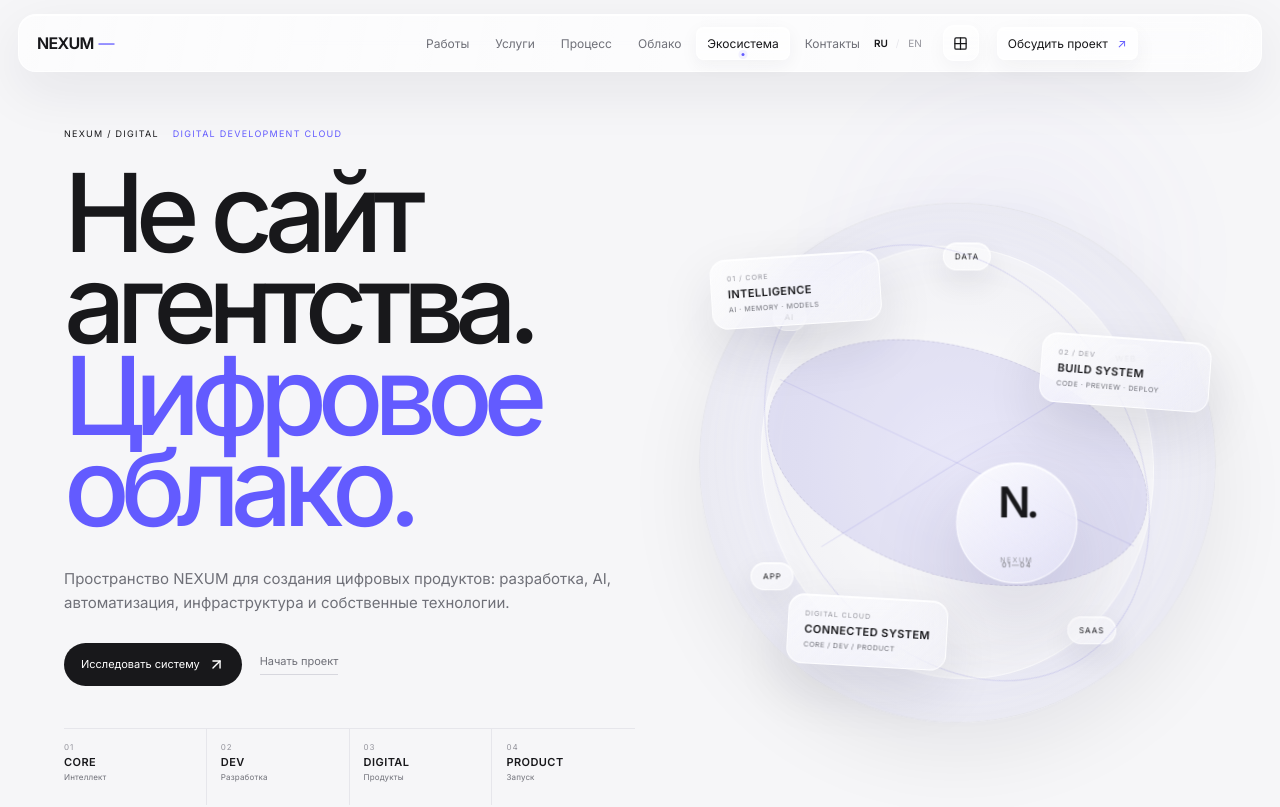
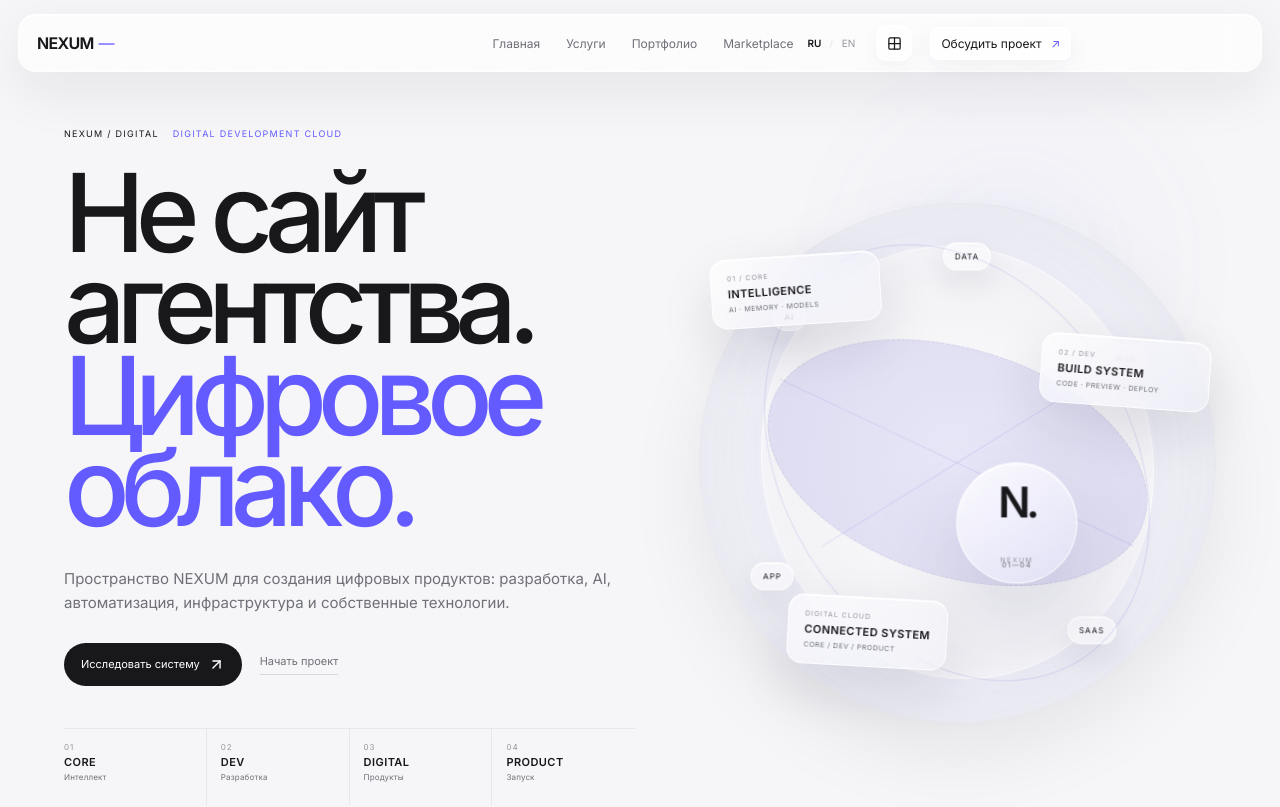
Before and after one commit to borzenkoofficial-lab/Nexum_Digital_Agency, a React (Vite) app: page / in a window 1280 px wide. Shown: the top 807 px of the page. Built offline with nearby package versions, Linux system fonts and the light colour scheme.

Commit message:
refactor: route header navigation to digital pages

```diff
--- a/src/components/Header.tsx
+++ b/src/components/Header.tsx
@@ -1,26 +1,10 @@
-import {Menu,X,Grid2X2} from 'lucide-react';import {useEffect,useState} from 'react'
+import {Menu,X,Grid2X2} from 'lucide-react';import {useState} from 'react'
 import CloudMenu from './CloudMenu'
-
 type Language='ru'|'en'
 type Props={language:Language;onLanguageChange:(language:Language)=>void}
-
 export default function Header({language,onLanguageChange}:Props){
- const[open,setOpen]=useState(false)
- const[active,setActive]=useState('#top')
- const[cloudMenu,setCloudMenu]=useState(false)
- useEffect(()=>{const ids=links.map(([,href])=>href);const observer=new IntersectionObserver(entries=>{const visible=entries.filter(e=>e.isIntersecting).sort((a,b)=>b.intersectionRatio-a.intersectionRatio)[0];if(visible)setActive('#'+visible.target.id)},{rootMargin:'-25% 0px -55% 0px',threshold:[0,.2,.5]});ids.forEach(h=>{const el=document.querySelector(h);if(el)observer.observe(el)});return()=>observer.disconnect()},[language])
- const links=language==='ru'?[['Работы','#work'],['Услуги','#services'],['Процесс','#process'],['Облако','#library'],['Экосистема','#ecosystem'],['Контакты','#contact']]:[['Work','#work'],['Services','#services'],['Process','#process'],['Cloud','#library'],['Ecosystem','#ecosystem'],['Contact','#contact']]
- const go=(href:string)=>{setOpen(false);const target=document.querySelector(href);if(target)target.scrollIntoView({behavior:'smooth'});else{location.hash='';setTimeout(()=>document.querySelector(href)?.scrollIntoView({behavior:'smooth'}),40)}}
- return <>
-  <header className={open?'open':''}>
-  <a className="brand" href="#" onClick={e=>{e.preventDefault();window.scrollTo({top:0,behavior:'smooth'})}}>NEXUM<span>—</span></a>
-  <nav>{links.map(([l,href])=><button key={l} onClick={()=>go(href)} className={active===href?'active':''}>{l}</button>)}</nav>
-  <div className="header-actions">
-   <div className="language-switch" role="group" aria-label="Language"><button className={language==='ru'?'active':''} onClick={()=>onLanguageChange('ru')}>RU</button><span>/</span><button className={language==='en'?'active':''} onClick={()=>onLanguageChange('en')}>EN</button></div>
-   <button className="header-menu-trigger" onClick={()=>setCloudMenu(true)} aria-label={language==='ru'?'Открыть меню':'Open menu'}><Grid2X2/></button><button className="header-cta" onClick={()=>go('#contact')}>{language==='ru'?'Обсудить проект':'Start a project'} <span>↗</span></button>
-  </div>
-  <button className="menu-toggle" onClick={()=>setOpen(!open)} aria-label={language==='ru'?'Меню':'Menu'}>{open?<X/>:<Menu/>}</button>
- </header>
- {cloudMenu&&<CloudMenu language={language} onClose={()=>setCloudMenu(false)}/>}
- </>
+ const[open,setOpen]=useState(false),[cloudMenu,setCloudMenu]=useState(false)
+ const links=language==='ru'?[['Главная','#top'],['Услуги','#services'],['Портфолио','#work'],['Marketplace','#marketplace']]:[['Home','#top'],['Services','#services'],['Portfolio','#work'],['Marketplace','#marketplace']]
+ const go=(href:string)=>{setOpen(false);if(href==='#top'){location.hash='';window.scrollTo({top:0,behavior:'smooth'})}else location.hash=href.slice(1)}
+ return <><header className={open?'open':''}><a className="brand" href="#" onClick={e=>{e.preventDefault();go('#top')}}>NEXUM<span>—</span></a><nav>{links.map(([l,href])=><button key={l} onClick={()=>go(href)}>{l}</button>)}</nav><div className="header-actions"><div className="language-switch" role="group" aria-label="Language"><button className={language==='ru'?'active':''} onClick={()=>onLanguageChange('ru')}>RU</button><span>/</span><button className={language==='en'?'active':''} onClick={()=>onLanguageChange('en')}>EN</button></div><button className="header-menu-trigger" onClick={()=>setCloudMenu(true)} aria-label={language==='ru'?'Открыть меню':'Open menu'}><Grid2X2/></button><button className="header-cta" onClick={()=>go('#contact')}>{language==='ru'?'Обсудить проект':'Start a project'} <span>↗</span></button></div><button className="menu-toggle" onClick={()=>setOpen(!open)} aria-label={language==='ru'?'Меню':'Menu'}>{open?<X/>:<Menu/>}</button></header>{cloudMenu&&<CloudMenu language={language} onClose={()=>setCloudMenu(false)}/>}</>
 }
```
